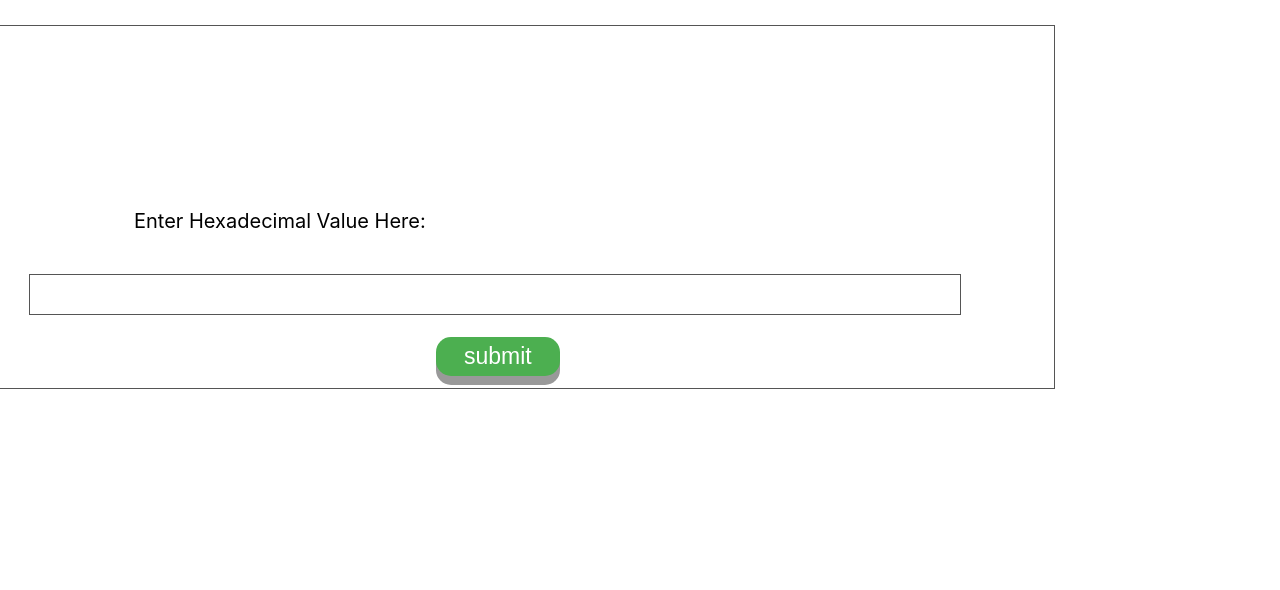
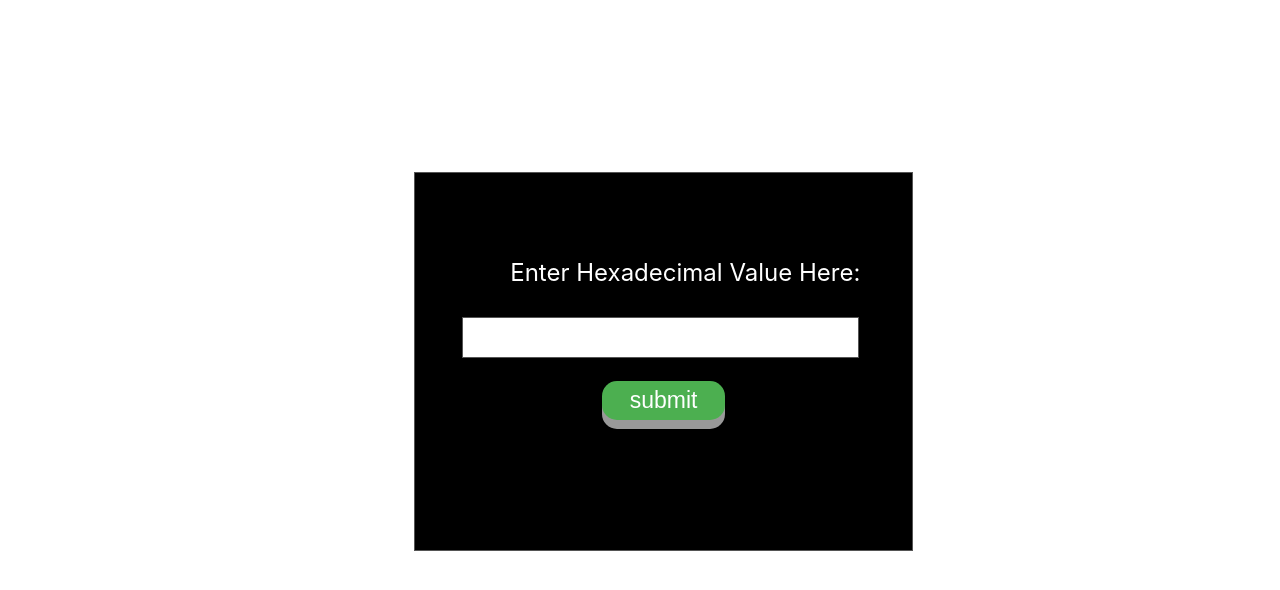
Before and after one commit to AmanDeqode/hashFrontend, a React (Create React App) app: page / in a window 1280 px wide. Shown: the top 590 px of the page. Built offline with nearby package versions, Linux system fonts and the light colour scheme.

Commit message:
Restrore changes in the project

```diff
--- a/src/components/Input.js
+++ b/src/components/Input.js
@@ -43,7 +43,9 @@ function Input() {
     const isValidInput = validateInput();
 
     if (isValidInput) {
+      console.log("hello");
       const posts = await getHash(hexValue, ipAddress);
+      console.log(posts);
     }
   };
 
--- a/src/css/input.css
+++ b/src/css/input.css
@@ -7,7 +7,8 @@
     height: 29px;
     width: 400px;
     margin: 16% 3% 1% 11%;
-    font-size: 20px;
+    font-size: 24px;
+    color: white;
 }
 
 #showError{
@@ -41,18 +42,20 @@ input[type=text]:focus {
     border: none;
     border-radius: 15px;
     box-shadow: 0 9px #999;
-    margin: 2% -19% 0% -19%;
+    margin: 5% -19% 0% -19%;
 
   }
 
 #container{
 
-    width: 87%;
+    width: 39%;
     padding: 12px 20px;
-    margin: 25px -53px 0px -59px;
+    margin: 172px 1px 0px 414px;
     box-sizing: border-box;
     border: 1px solid #555;
     outline: none;
+    height: 379px;
+    background-color: black;
     text-align: center;
 
 }
```
Also changed, not shown: 1 other file (tests, documents, lock files or other folders).
